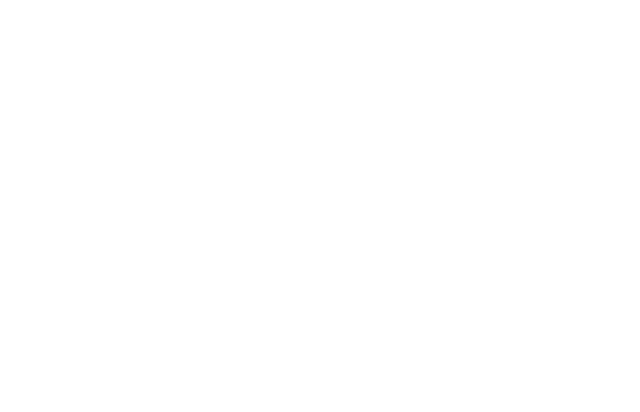
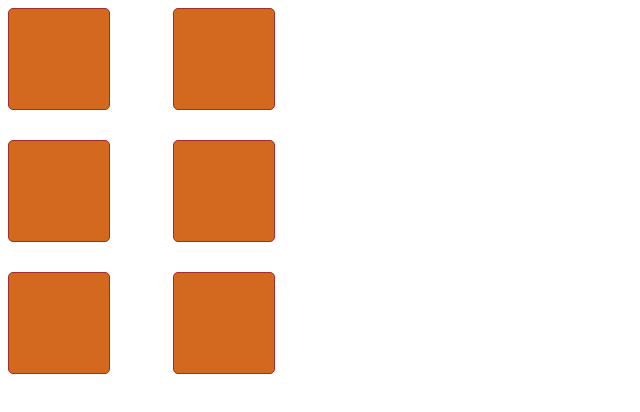
Before and after one commit to JCSC79/dwcc-angular-clases, an Angular app: page / in a window 1280 px wide. Shown: the top 412 px of the page, without its empty margins (0-640 px from the left). Built offline with nearby package versions, Linux system fonts and the light colour scheme.

Commit message:
Automático: Añadido T05E08-componhentes-layout

```diff
--- a/src/app/app.component.css
+++ b/src/app/app.component.css
@@ -0,0 +1,6 @@
+.contedor {
+    display: grid;
+    grid-template-columns: 1fr 1fr;
+    gap: 30px;
+    width: 300px;
+}
--- a/src/app/app.component.html
+++ b/src/app/app.component.html
@@ -0,0 +1,8 @@
+<div class="contedor">
+  <app-elemento-simple></app-elemento-simple>
+  <app-elemento-simple></app-elemento-simple>
+  <app-elemento-simple></app-elemento-simple>
+  <app-elemento-simple></app-elemento-simple>
+  <app-elemento-simple></app-elemento-simple>
+  <app-elemento-simple></app-elemento-simple>
+</div>
--- a/src/app/app.component.ts
+++ b/src/app/app.component.ts
@@ -1,20 +1,14 @@
 import { Component } from '@angular/core';
 import { RouterOutlet } from '@angular/router';
+import { ElementoSimpleComponent } from './elemento-simple/elemento-simple.component';
 
 @Component({
   selector: 'app-root',
   standalone: true,
-  imports: [RouterOutlet],
+  imports: [RouterOutlet, ElementoSimpleComponent],
   templateUrl: './app.component.html',
   styleUrl: './app.component.css'
 })
 export class AppComponent {
-  title = '02-TypeScript';
-
-  // Declaramos unha propiedade de clase (variable) de tipo numérico inicializada a un valor
-  numero1: number = 5;
-  /* Declaramos unha propiedade de clase de tipo numérico non inicializada (engadimos nas opcións de compilador do tsconfig.json a seguinte clave
-    "strictPropertyInitialization": false,)
-  */
-  numero2: number;
+  title = '01-OlaMundo';
 }
--- /dev/null
+++ b/src/app/elemento-simple/elemento-simple.component.css
@@ -0,0 +1,7 @@
+div {
+    width: 100px;
+    height: 100px;
+    background-color: chocolate;
+    border: 1px solid brown;
+    border-radius: 5px;
+}
--- /dev/null
+++ b/src/app/elemento-simple/elemento-simple.component.html
@@ -0,0 +1 @@
+<div></div>
--- a/tsconfig.json
+++ b/tsconfig.json
@@ -5,8 +5,6 @@
   "compilerOptions": {
     "outDir": "./dist/out-tsc",
     "strict": true,
-    "strictPropertyInitialization": false,
-    "noImplicitAny": false,
     "noImplicitOverride": true,
     "noPropertyAccessFromIndexSignature": true,
     "noImplicitReturns": true,
```
Also changed, not shown: src/app/elemento-simple/elemento-simple.component.ts (added, +12 -0 lines).
